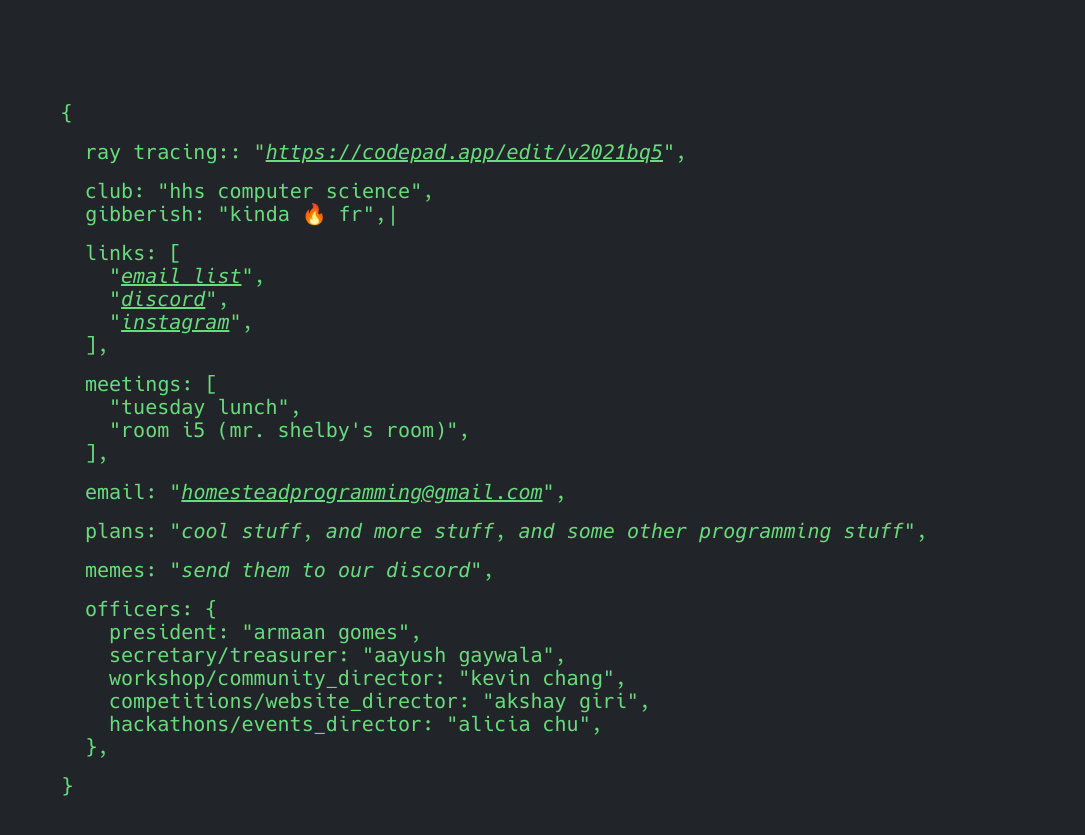
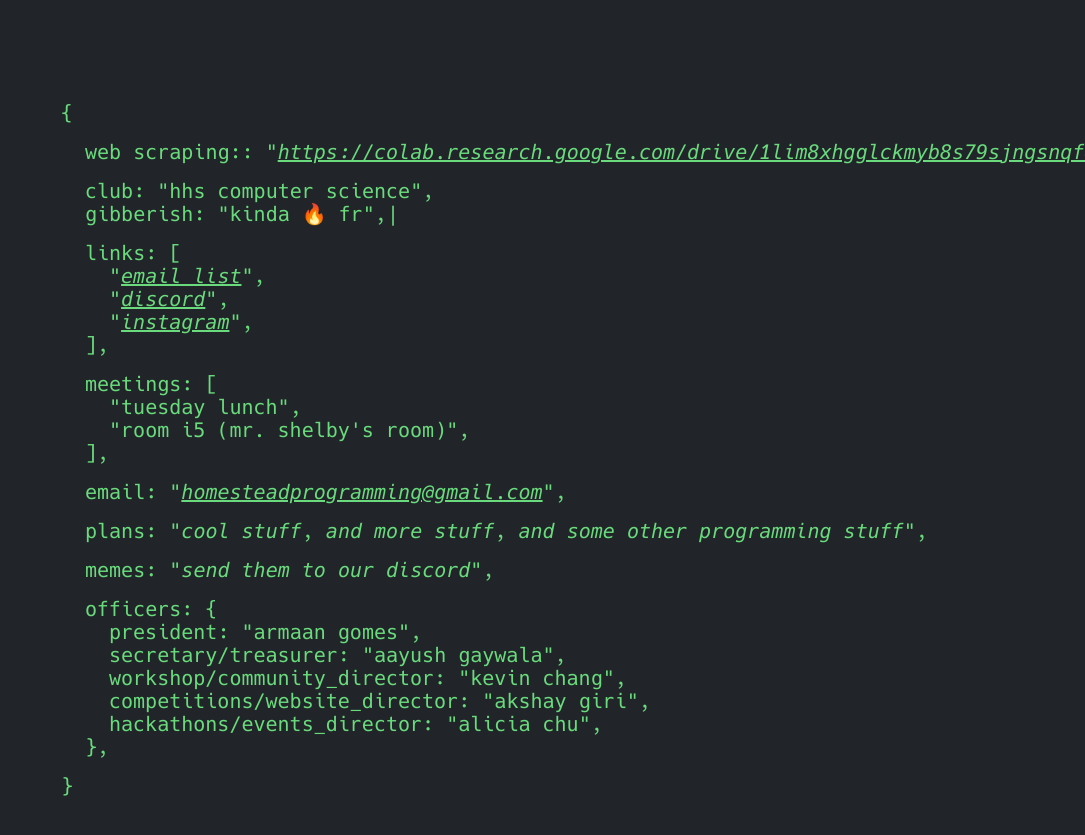
Before and after one commit to arghunter/arghunter.github.io, a Jekyll site: the page built from index.md, in a window 1280 px wide. Shown: the top 835 px of the page, without its empty margins (195-1280 px from the left). Built offline with Jekyll 4.4.1, drawn with Linux system fonts in a browser that asks for light colours.

Commit message:
Update home.html

```diff
--- a/_layouts/home.html
+++ b/_layouts/home.html
@@ -4,7 +4,7 @@ layout: default
 
 <main class="json">
   <div class="block">
-    <p><span class="key">Ray Tracing:</span><span class="attr"><a href="https://codepad.app/edit/v2021bq5">{{ "https://codepad.app/edit/v2021bq5" }}</a></span></p>
+    <p><span class="key">Web Scraping:</span><span class="attr"><a href="https://colab.research.google.com/drive/1Lim8XhGGLckMYB8s79SJnGsnQf4Lcv0Q?usp=sharing">{{ "https://colab.research.google.com/drive/1Lim8XhGGLckMYB8s79SJnGsnQf4Lcv0Q?usp=sharing" }}</a></span></p>
   </div>
   <div class="block">
     {% if site.json.name %}
```
